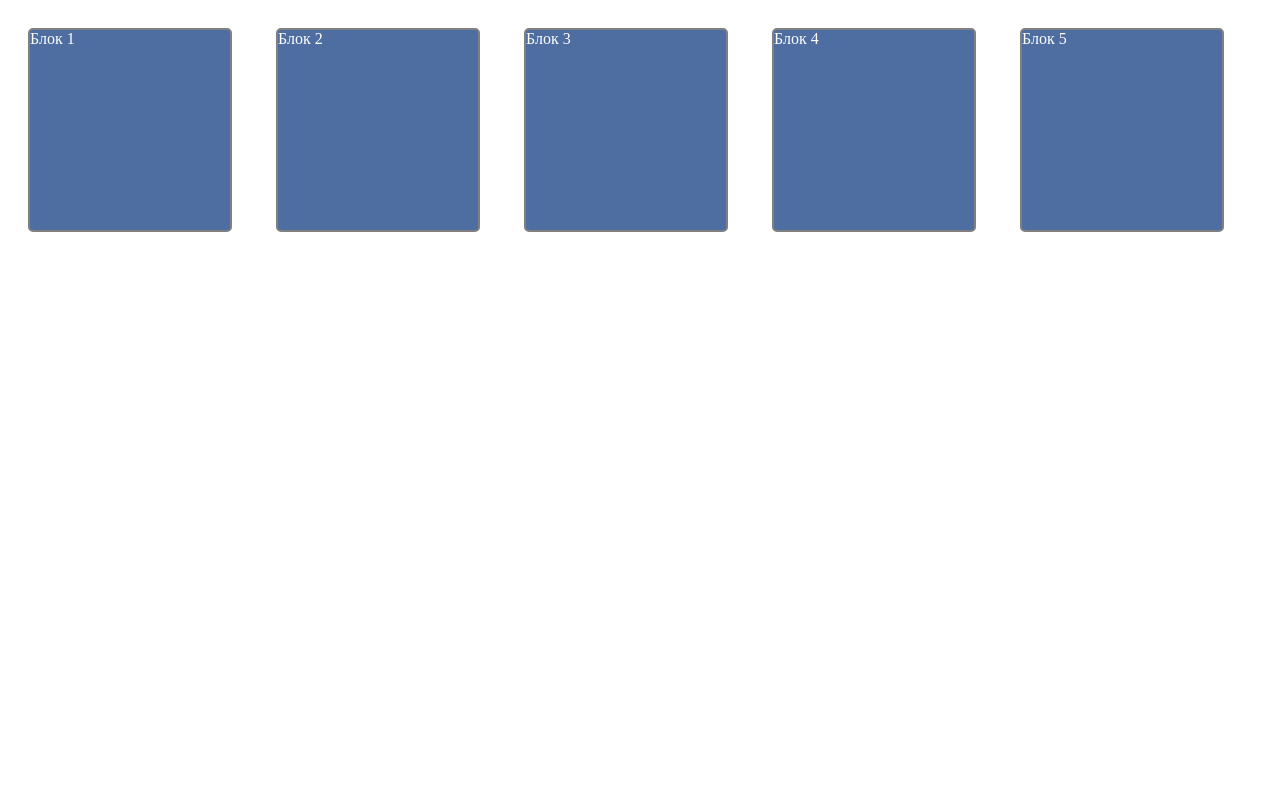
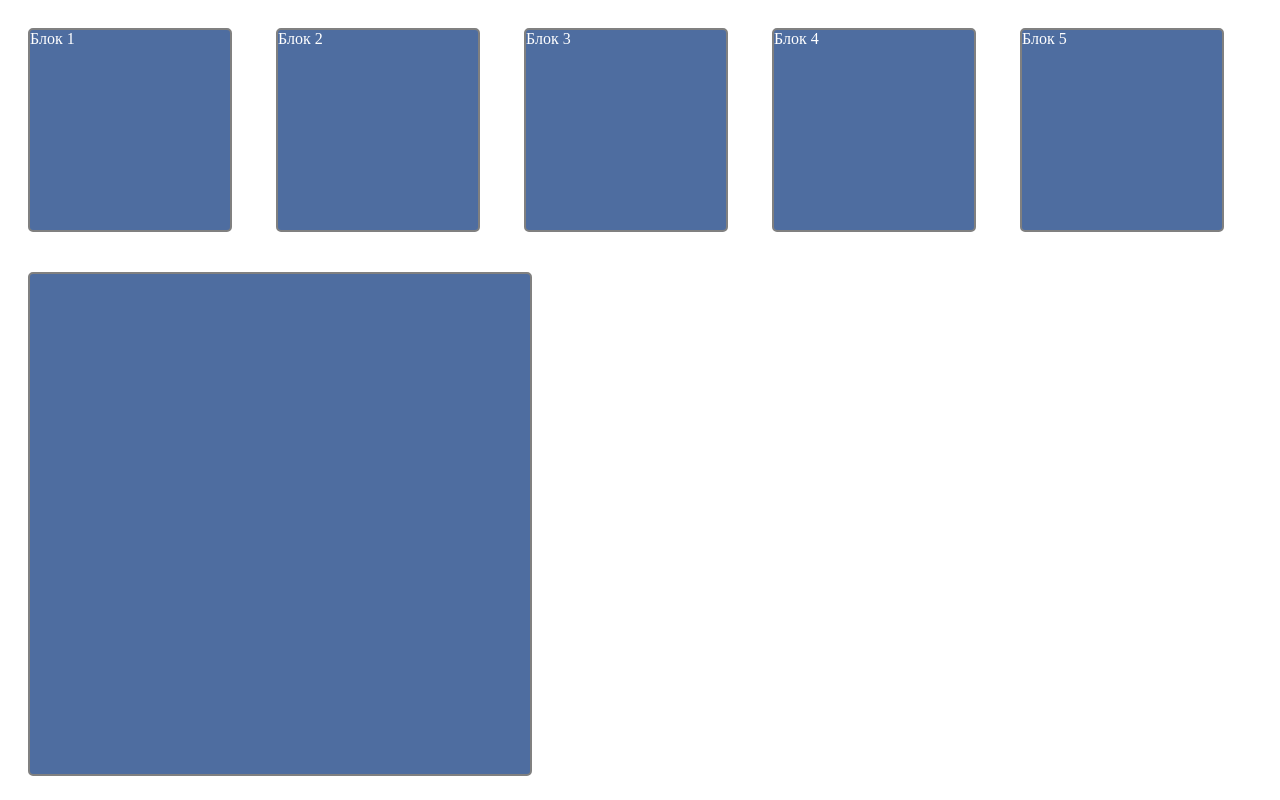
Before and after one commit to apheyhys/htmlbook.ru, a plain HTML site: page high/elektronnyi-somele/index.html in a window 1280 px wide. Drawn offline with Linux system fonts and the light colour scheme.

Commit message:
Добавлен новый большой блок

```diff
--- a/high/elektronnyi-somele/index.html
+++ b/high/elektronnyi-somele/index.html
@@ -11,5 +11,6 @@
 	<div>Блок 3</div>
 	<div>Блок 4</div>
 	<div>Блок 5</div>
+	<div class="big"></div>
 </body>
 </html>
--- a/high/elektronnyi-somele/main.css
+++ b/high/elektronnyi-somele/main.css
@@ -8,3 +8,13 @@ div{
 	margin: 20px;
 	color:white;
 }
+.big {
+	display: block;
+	width: 500px;
+	height: 500px;
+	border: 2px solid gray;
+	border-radius: 5px;
+	background: #4E6DA0;
+	margin: 20px;
+	color:white;
+}
```
